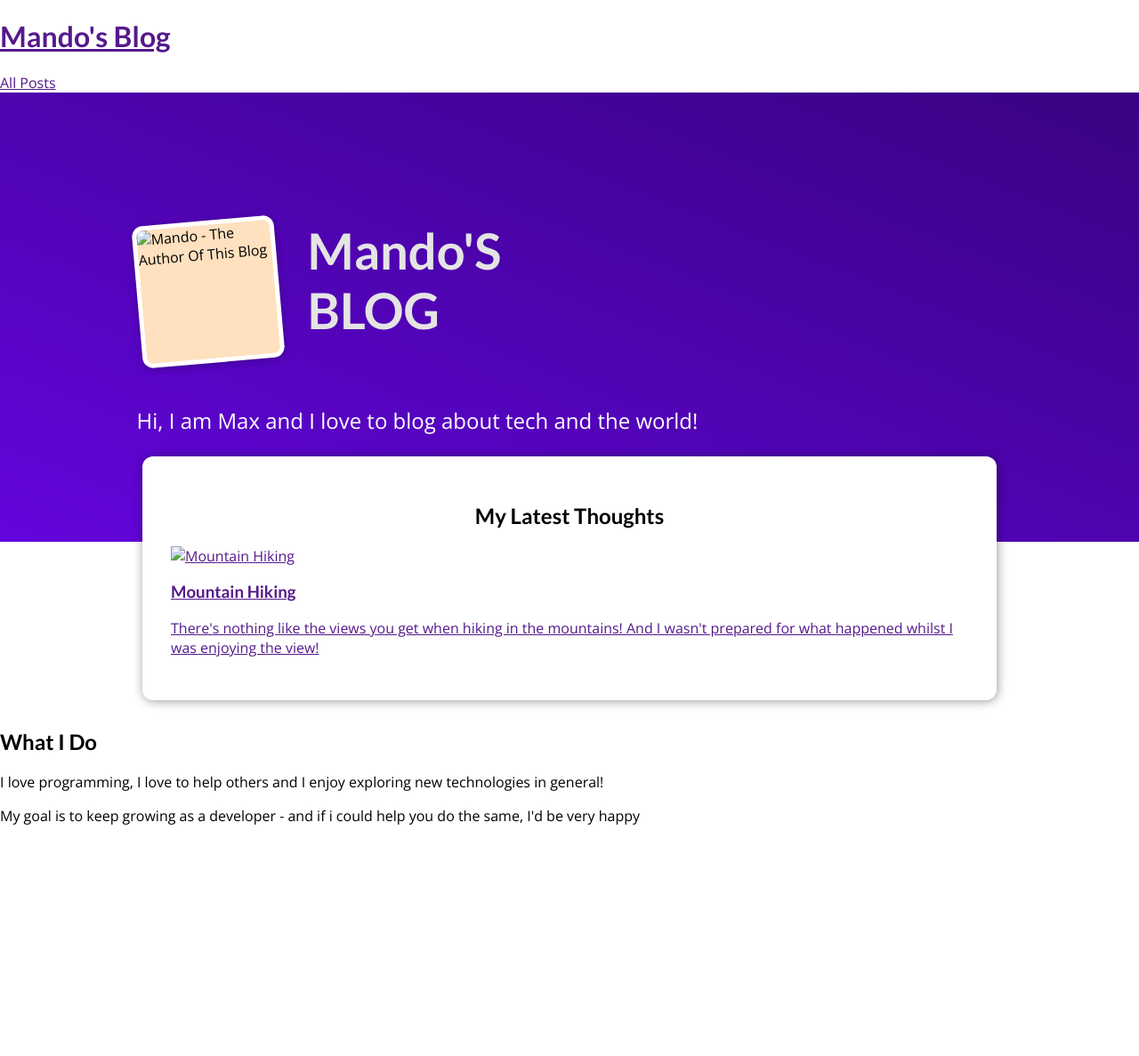
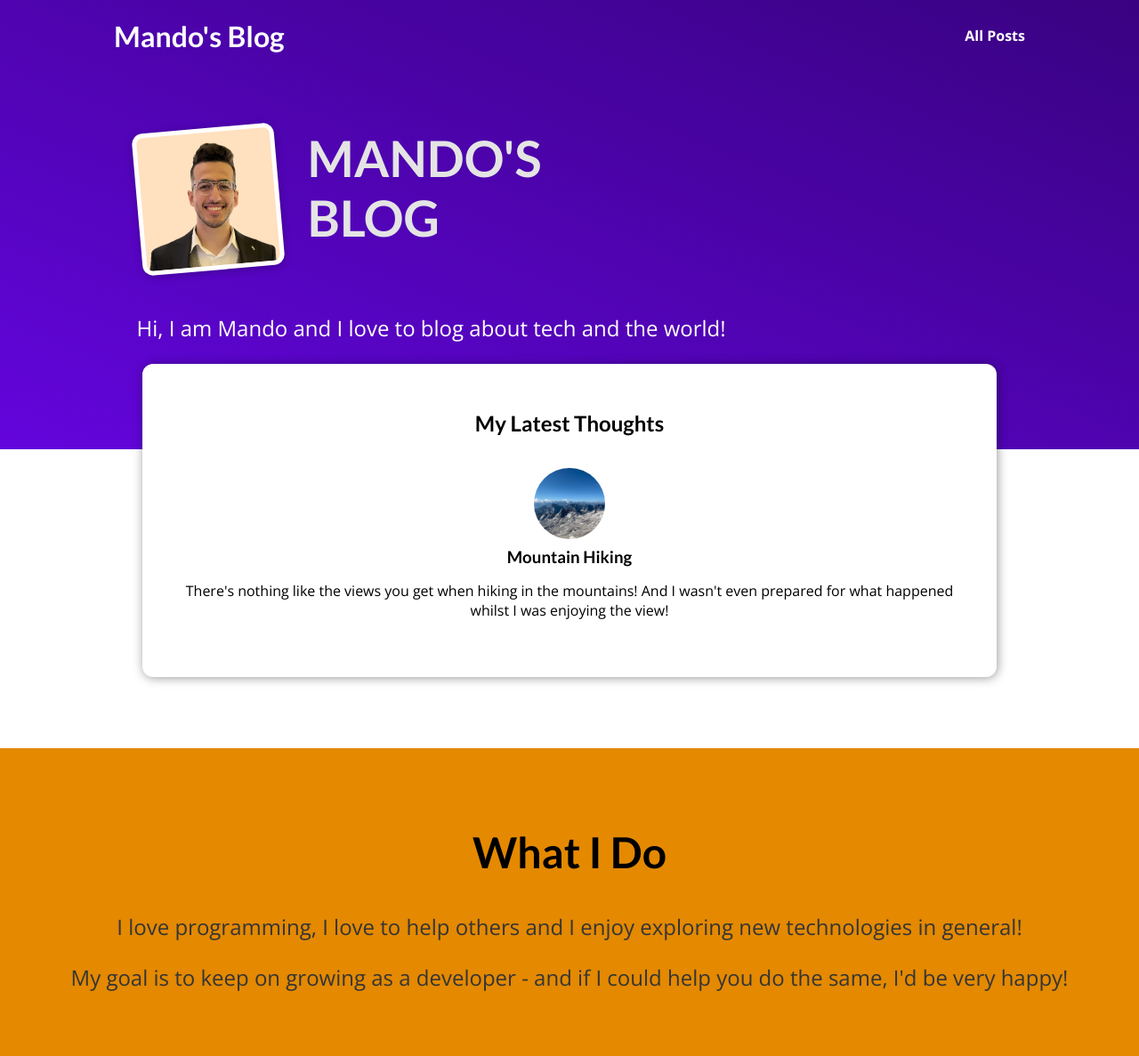
Before and after one commit to MohamedWZS/Blog_Website, a Django app: page / in a window 1280 px wide. Shown: the whole page at 89% size. Before the commit the page ends 927 px from the top, so only its background shows below. Run offline with Django 4.2, Linux system fonts and the light colour scheme.

Commit message:
Fixed template content & added images as static files

```diff
--- a/blog/static/blog/index.css
+++ b/blog/static/blog/index.css
@@ -1,3 +1,31 @@
+#main-navigation {
+    width: 100%;
+    height: 5rem;
+    display: flex;
+    justify-content: space-between;
+    align-items: center;
+    padding: 0 10%;
+    position: absolute;
+    top: 0;
+    left: 0;
+}
+
+#main-navigation a {
+    text-decoration: none;
+    color: white;
+    font-weight: bold;
+}
+
+#main-navigation a:hover,
+#main-navigation a:active {
+    color: #cf79f1;
+}
+
+#main-navigation h1 a:hover,
+#main-navigation h1 a:active {
+    color: white;
+}
+
 #welcome {
     background: linear-gradient(to right top, #6305dd, #390281);
     padding: 6rem 12%;
@@ -73,3 +101,47 @@
     font-size: 1.5rem;
     color: #353535;
 }
+
+.post {
+    display: flex;
+    flex-direction: column;
+    align-items: center;
+    text-align: center;
+}
+
+.post a {
+    text-decoration: none;
+    color: black;
+    transition: all 0.2s ease;
+    padding: 1rem;
+}
+
+.post a:hover,
+.post a:active {
+    transform: scale(1.1);
+    background-color: #390281;
+    color: white;
+}
+
+.post img {
+    width: 5rem;
+    height: 5rem;
+    object-fit: cover;
+    border-radius: 50%;
+}
+
+.post h3 {
+    margin: 0.25rem 0;
+}
+
+.post time {
+    color: #666666;
+    margin: 0.25rem;
+    font-style: italic;
+    font-size: 0.85rem;
+}
+
+.post:hover time,
+.post:active time {
+    color: white;
+}
--- a/blog/templates/blog/index.html
+++ b/blog/templates/blog/index.html
@@ -8,7 +8,7 @@
 {% endblock css_files %}
 
 {% block content %}
-    <header>
+    <header id="main-navigation">
         <h1><a href="">Mando's Blog</a></h1>
         <nav>
             <a href="">All Posts</a>
@@ -17,10 +17,10 @@
 
     <section id="welcome">
         <header>
-            <img src="" alt="Mando - The Author Of This Blog">
-            <h2>Mando'S BLOG</h2>
+            <img src="{% static "blog/images/mando.jpg" %}" alt="Mando - The Author Of This Blog" />
+            <h2>MANDO'S BLOG</h2>
         </header>
-        <p>Hi, I am Max and I love to blog about tech and the world!</p>
+        <p>Hi, I am Mando and I love to blog about tech and the world!</p>
     </section>
 
     <section id="latest-posts">
@@ -29,24 +29,31 @@
             <li>
                 <article class="post">
                     <a href="">
-                        <img src="" alt="Mountain Hiking">
-                        <div class="post__content">
-                            <h3>Mountain Hiking</h3>
-                            <p>There's nothing like the views you get when hiking in the
-                                mountains! And I wasn't prepared for what happened whilst I
-                                was enjoying the view!
-                            </p>
-                        </div>
+                    <img src="{% static "blog/images/mountains.jpg" %}" alt="Mountain Hiking" />
+                    <div class="post__content">
+                        <h3>Mountain Hiking</h3>
+                        <p>
+                        There's nothing like the views you get when hiking in the
+                        mountains! And I wasn't even prepared for what happened whilst I
+                        was enjoying the view!
+                        </p>
+                    </div>
                     </a>
                 </article>
             </li>
         </ul>
     </section>
 
-    <section class="about">
+    <section id="about">
         <h2>What I Do</h2>
-        <p>I love programming, I love to help others and I enjoy exploring new technologies in general!</p>
-        <p>My goal is to keep growing as a developer - and if i could help you do the same, I'd be very happy</p>
+        <p>
+            I love programming, I love to help others and I enjoy exploring new
+            technologies in general!
+        </p>
+        <p>
+            My goal is to keep on growing as a developer - and if I could help you do
+            the same, I'd be very happy!
+        </p>
     </section>
 
 {% endblock content %}
--- a/static/app.css
+++ b/static/app.css
@@ -1,11 +1,11 @@
-@import url("https://fonts.googleapis.com/css2?family=Lato:wght@400;700&family=Open+Sans:wght@400;700&display=swap");
+@import url('https://fonts.googleapis.com/css2?family=Lato:wght@400;700&family=Open+Sans:wght@400;700&display=swap');
 
 * {
     box-sizing: border-box;
 }
 
 html {
-    font-family: "Open Sans", "Lato", sans-serif;
+    font-family: 'Open Sans', 'Lato', sans-serif;
 }
 
 body {
@@ -15,34 +15,6 @@ body {
 h1,
 h2,
 h3 {
-    font-family: "Lato", sans-serif;
+    font-family: 'Lato', sans-serif;
     font-weight: bold;
 }
-
-#main-navigation {
-    width: 100%;
-    height: 5rem;
-    display: flex;
-    justify-content: space-between;
-    align-items: center;
-    padding: 0 10%;
-    position: absolute;
-    top: 0;
-    left: 0;
-}
-
-#main-navigation a {
-    text-decoration: none;
-    color: white;
-    font-weight: bold;
-}
-
-#main-navigation a:hover,
-#main-navigation a:active {
-    color: #cf79f1;
-}
-
-#main-navigation h1 a:hover,
-#main-navigation h1 a:active {
-    color: white;
-}
```
Also changed, not shown: blog/static/blog/images/coding.jpg (added), blog/static/blog/images/mando.jpg (added), blog/static/blog/images/mountains.jpg (added), blog/static/blog/images/woods.jpg (added).
